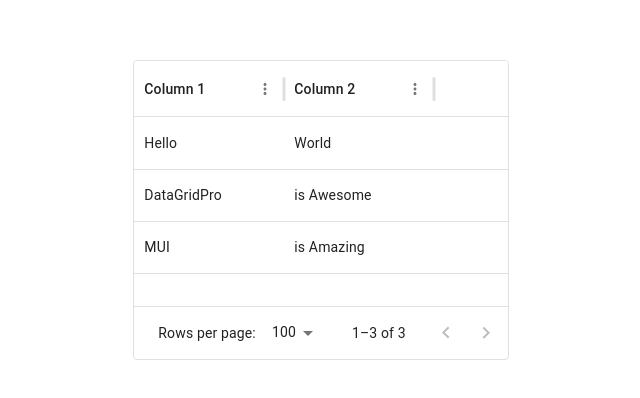
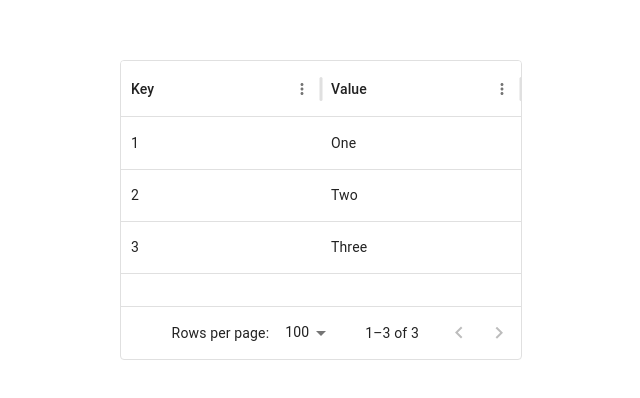
Before and after one commit to ideheer/microservices_bootcamp, a React (Vite) app in the folder frontend/: page / in a window 1280 px wide. Shown: the part 190-588 px from the top of the page, without its empty margins (319-959 px from the left). Built offline with nearby package versions, Linux system fonts and the light colour scheme.

Commit message:
update table

```diff
--- a/frontend/src/App.tsx
+++ b/frontend/src/App.tsx
@@ -1,16 +1,17 @@
-import { DataGrid, GridColDef, GridRowsProp } from '@mui/x-data-grid';
-import './App.css'
+import { DataGrid, GridColDef, GridRowsProp } from "@mui/x-data-grid";
+import "./App.css";
 
 const rows: GridRowsProp = [
-  { id: 1, col1: "Hello", col2: "World" },
-  { id: 2, col1: "DataGridPro", col2: "is Awesome" },
-  { id: 3, col1: "MUI", col2: "is Amazing" },
+  { id: 1, col1: "1", col2: "One" },
+  { id: 2, col1: "2", col2: "Two" },
+  { id: 3, col1: "3", col2: "Three" },
 ];
 
 const columns: GridColDef[] = [
-  { field: "col1", headerName: "Column 1", width: 150 },
-  { field: "col2", headerName: "Column 2", width: 150 },
+  { field: "col1", headerName: "Key", width: 200 },
+  { field: "col2", headerName: "Value", width: 200 },
 ];
+
 function App() {
   return (
     <div style={{ height: 300, width: "100%" }}>
@@ -19,4 +20,4 @@
   );
 }
 
-export default App
+export default App;
```
